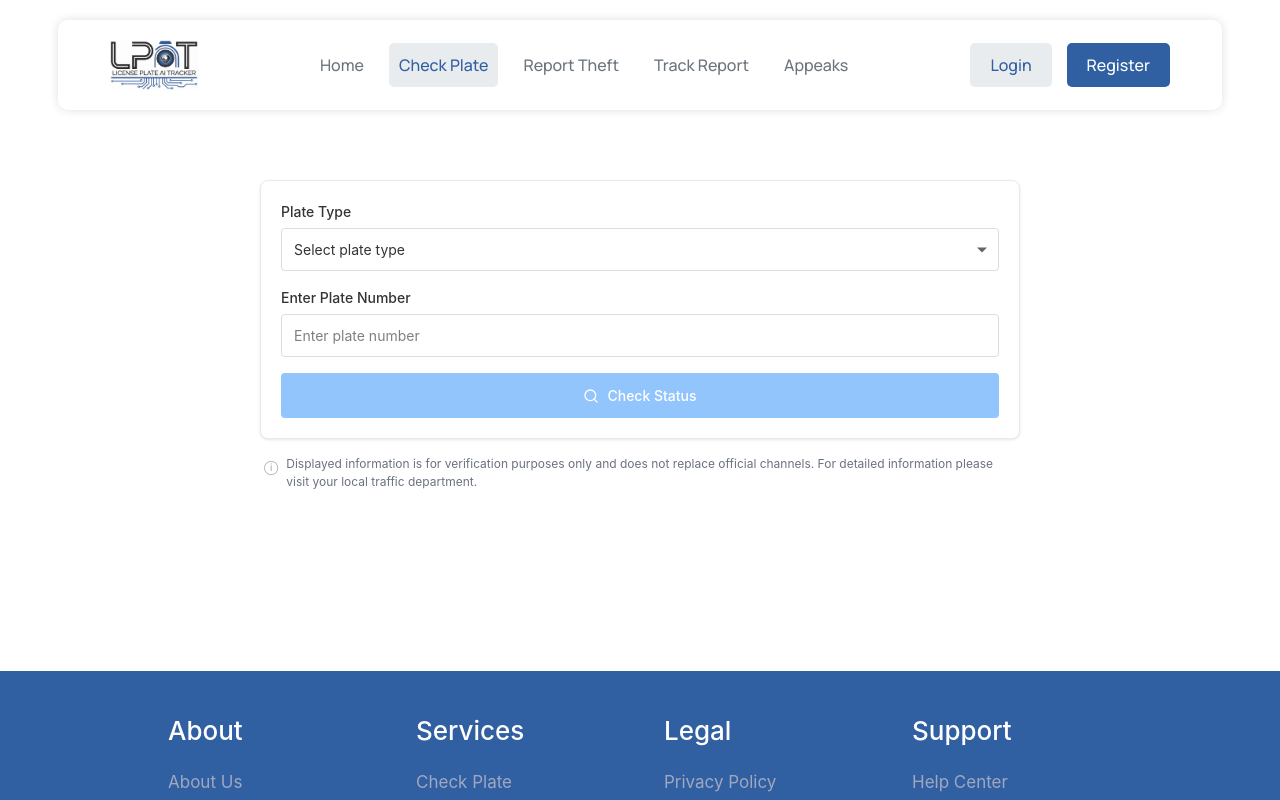
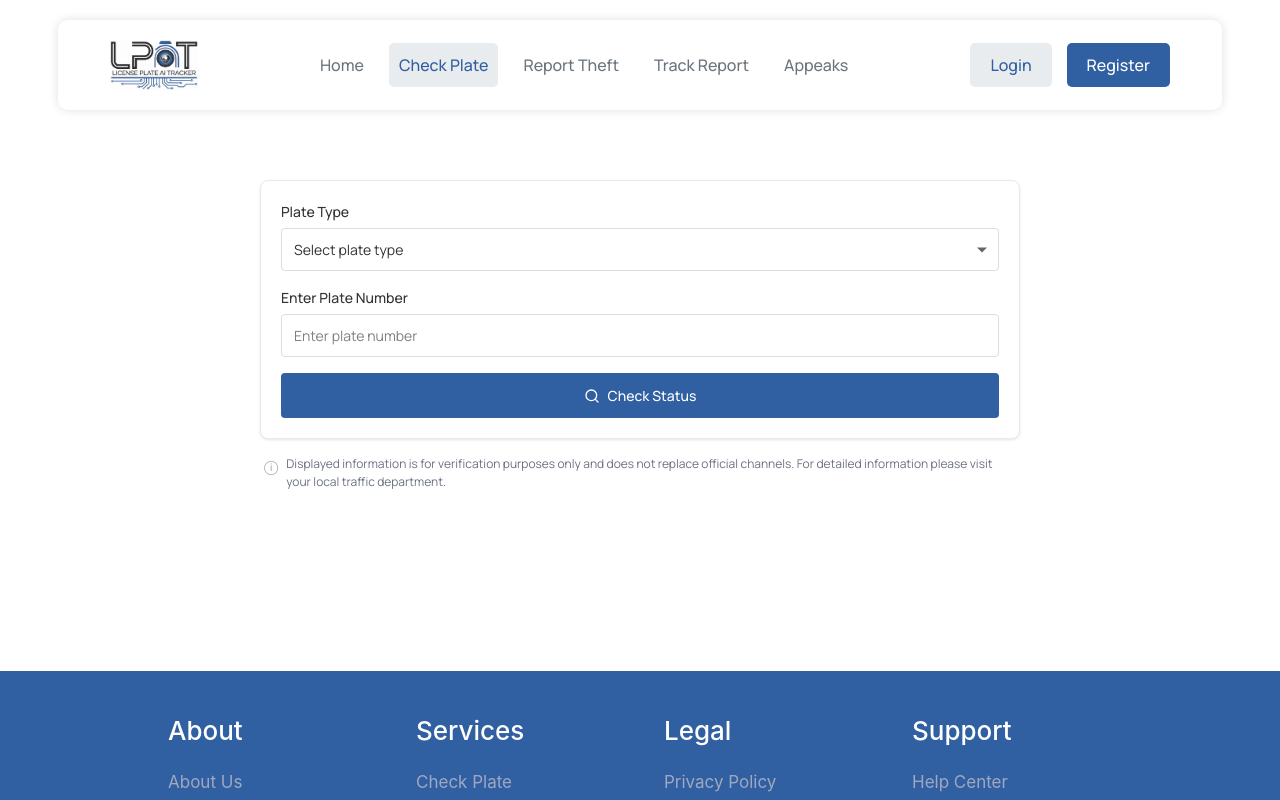
Before and after one commit to kareemtarekK/Graduationn, a React (Vite) app: page /checkPlate in a window 1280 px wide. Shown: the top 800 px of the page. Built offline with nearby package versions, Linux system fonts and the light colour scheme.

Commit message:
Edit Check Plate Form

```diff
--- a/package.json
+++ b/package.json
@@ -12,6 +12,7 @@
   "dependencies": {
     "@tailwindcss/vite": "^4.1.4",
     "axios": "^1.8.4",
+    "formik": "^2.4.6",
     "framer-motion": "^12.7.4",
     "lucide-react": "^0.503.0",
     "react": "^19.0.0",
--- a/src/Pages/Checkplate/CheckPlate.jsx
+++ b/src/Pages/Checkplate/CheckPlate.jsx
@@ -1,39 +1,107 @@
 import { useState } from "react"
 import { Search, RefreshCw, AlertTriangle } from 'lucide-react'
 import styles from "./check.module.css"
+import { useFormik } from "formik"
+import axios from "axios"
+import { IoMdCheckmarkCircleOutline } from "react-icons/io"
 
 const CheckPlate = () => {
-  const [plateType, setPlateType] = useState("")
-  const [plateNumber, setPlateNumber] = useState("")
+
+  // {https://traffic-fake-data-production.up.railway.app} => API URL
+  // {vehiclesData} => API Endpoint
+
   const [result, setResult] = useState(null)
+  const [checkData, setCheckData] = useState(null)
   const [isLoading, setIsLoading] = useState(false)
 
-  const handleCheck = () => {
+  const values = {
+    plateType : '',
+    plateNum : '',
+  }
+
+  const handleSubmit = async(values) => {
+
     setIsLoading(true)
 
-    // Simulate API call
-    setTimeout(() => {
-      setResult({
-        status: "Vehicle is reported stolen",
-        date: "April 23, 2023 at 14:30",
-      })
+    try {
+
+      const {data} = await axios.get(`https://traffic-fake-data-production.up.railway.app/vehiclesData?plateNum=${values.plateNum}`);
+      setCheckData(data[0]);
+      setResult(
+        data[0] ? {type: data[0].violationType, date: data[0].violationDate}
+        : {type: "No recorded violations", date: new Date().toLocaleString().split(",")[0]}
+      );
+
+    } catch (error) {
+
+      console.log("Error fetching data:", error)
+
+    } finally {
+
       setIsLoading(false)
-    }, 1000)
+
+    }
+
   }
 
-//   const handleReset = () => {
-//     setPlateNumber("")
-//     setPlateType("")
-//     setResult(null)
-//   }
+  const formikObj = useFormik({
+
+    initialValues: values,
+    onSubmit: handleSubmit,
+    validate: (values) => {
+      const errors = {}
+      if (!values.plateType) {
+        errors.plateType = "Plate type is required"
+      }
+      if (!values.plateNum) {
+        errors.plateNum = "Plate number is required"
+      } else if (!(/^[A-Z]{3}-\d{3}$/i.test(values.plateNum))) {
+        errors.plateNum = "Plate number must be in the format 'ABC-123'"
+      }
+      return errors
+    }
+
+  })
+
+  // const handleCheck = () => {
+
+  //   setIsLoading(true)
+
+  //   // Simulate API call
+  //   setTimeout(() => {
+  //     setResult({
+  //       status: "Vehicle is reported stolen",
+  //       date: "April 23, 2023 at 14:30",
+  //     })
+  //     setIsLoading(false)
+  //   }, 1000)
+
+  // }
+
+  console.log(checkData);
+
 
   return (
+
     <div className={styles.container}>
-      <div className={styles.card}>
+
+      <form onSubmit={formikObj.handleSubmit} className={styles.card}>
+
         <div className={styles.formGroup}>
-          <label className={styles.label}>Plate Type</label>
+
+          <label className={styles.label}>
+            <p>Plate Type</p>
+            {formikObj.touched.plateType && formikObj.errors.plateType &&
+              <p className={styles.error_label}>* {formikObj.errors.plateType}</p>
+            }
+          </label>
+
           <div className={styles.selectWrapper}>
-            <select className={styles.select} value={plateType} onChange={(e) => setPlateType(e.target.value)}>
+            <select
+              className={styles.select}
+              value={formikObj.values.plateType}
+              onChange={formikObj.handleChange} id="plateType"
+            >
               <option value="" disabled>
                 Select plate type
               </option>
@@ -43,43 +111,67 @@ const CheckPlate = () => {
               <option value="diplomatic">Diplomatic</option>
             </select>
           </div>
+
         </div>
 
         <div className={styles.formGroup}>
-          <label className={styles.label}>Enter Plate Number</label>
+
+          <label className={styles.label}>
+            <p>Enter Plate Number</p>
+            {formikObj.touched.plateNum && formikObj.errors.plateNum &&
+              <p className={styles.error_label}>* {formikObj.errors.plateNum}</p>
+            }
+          </label>
+
           <input
+            name="plateNum"
             type="text"
             className={styles.input}
             placeholder="Enter plate number"
-            value={plateNumber}
-            onChange={(e) => setPlateNumber(e.target.value)}
+            value={formikObj.values.plateNum}
+            onChange={formikObj.handleChange}
           />
+
         </div>
 
-        <button className={styles.checkButton} onClick={handleCheck} disabled={!plateType || !plateNumber || isLoading}>
+        <button className={styles.checkButton} type='submit'>
           {isLoading ? <RefreshCw className={styles.spinIcon} /> : <Search className={styles.searchIcon} />}
           Check Status
         </button>
-      </div>
+
+      </form>
 
       {result && (
-        <div className={styles.resultCard}>
+
+        <div className={!checkData ? styles.resultSuccessCard : styles.resultCard}>
+
           <div className={styles.alertContent}>
-            <AlertTriangle className={styles.alertIcon} />
-            <div className={styles.alertText}>{result.status}</div>
+
+            {checkData ? <AlertTriangle className={styles.alertIcon} /> : <IoMdCheckmarkCircleOutline className={styles.successIcon} />}
+
+            <div className={!checkData ? styles.alertSuccessText : styles.alertText}>{result.type}</div>
+
           </div>
+
           <div className={styles.timestamp}>Last updated: {result.date}</div>
+
         </div>
+
       )}
 
       <div className={styles.disclaimer}>
+
         <span className={styles.disclaimerIcon}>ⓘ</span>
+
         <p className={styles.disclaimerText}>
           Displayed information is for verification purposes only and does not replace official channels. For detailed
           information please visit your local traffic department.
         </p>
+
       </div>
+
     </div>
+
   )
 }
 
--- a/src/Pages/Checkplate/check.module.css
+++ b/src/Pages/Checkplate/check.module.css
@@ -2,9 +2,6 @@
     max-width: 800px;
     margin: 10rem auto;
     padding: 20px;
-    font-family: -apple-system, BlinkMacSystemFont, "Segoe UI", Roboto, Oxygen, Ubuntu, Cantarell, "Open Sans",
-      "Helvetica Neue", sans-serif;
-
   }
 
   .card {
@@ -22,11 +19,19 @@
   }
 
   .label {
-    display: block;
+    width: 100%;
+    display: flex;
+    align-items: center;
+    justify-content: space-between;
     font-size: 14px;
     font-weight: 500;
     margin-bottom: 6px;
     color: #333;
+  }
+
+  .error_label{
+    color: var(--red-color);
+    font-size: 10px;
   }
 
   .selectWrapper {
@@ -69,7 +74,7 @@
   .checkButton {
     width: 100%;
     padding: 12px;
-    background-color: #2563eb;
+    background-color: var(--blue-color);
     color: white;
     border: none;
     border-radius: 4px;
@@ -80,10 +85,6 @@
     align-items: center;
     justify-content: center;
     transition: background-color 0.2s;
-  }
-
-  .checkButton:hover {
-    background-color: #1d4ed8;
   }
 
   .checkButton:disabled {
@@ -113,7 +114,13 @@
 
   .resultCard {
     background-color: #fef2f2;
-    border: 1px solid #fee2e2;
+    border-radius: 8px;
+    padding: 16px;
+    margin-bottom: 16px;
+  }
+
+  .resultSuccessCard {
+    background-color: var(--green-opacity-color);
     border-radius: 8px;
     padding: 16px;
     margin-bottom: 16px;
@@ -132,14 +139,26 @@
     margin-right: 8px;
   }
 
+  .successIcon {
+    color: var(--green-color);
+    width: 20px;
+    height: 20px;
+    margin-right: 8px;
+  }
+
   .alertText {
     color: #b91c1c;
     font-weight: 500;
   }
 
+  .alertSuccessText {
+    color: var(--black-color-2);
+    font-weight: 500;
+  }
+
   .timestamp {
     font-size: 12px;
-    color: #6b7280;
+    color: var(--gray-color-2);
   }
 
   .disclaimer {
--- a/src/Pages/ReportTheft/ReportTheft.jsx
+++ b/src/Pages/ReportTheft/ReportTheft.jsx
@@ -30,7 +30,7 @@ const ReportTheft = () => {
     setIsSubmitting(false)
   }
   return (
-    <div className={styles.container} dir="rtl">
+    <div className={styles.container}>
     <div className={styles.wrapper}>
       <div className={styles.formCard}>
         <div className={styles.header}>
```
Also changed, not shown: 1 other file (tests, documents, lock files or other folders).
